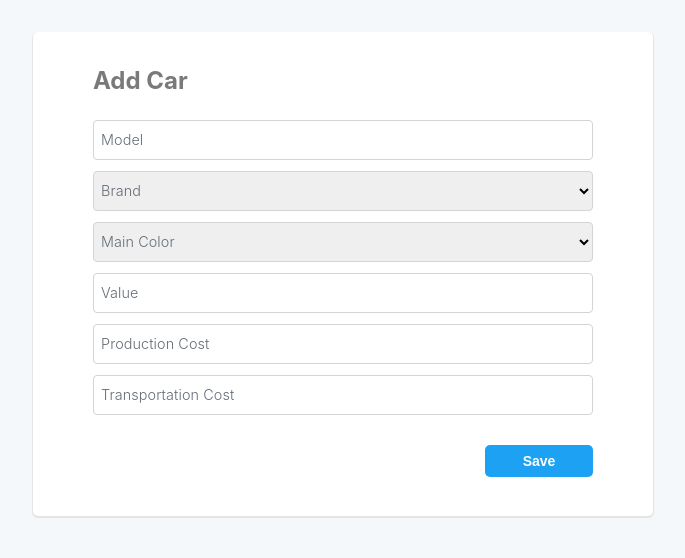
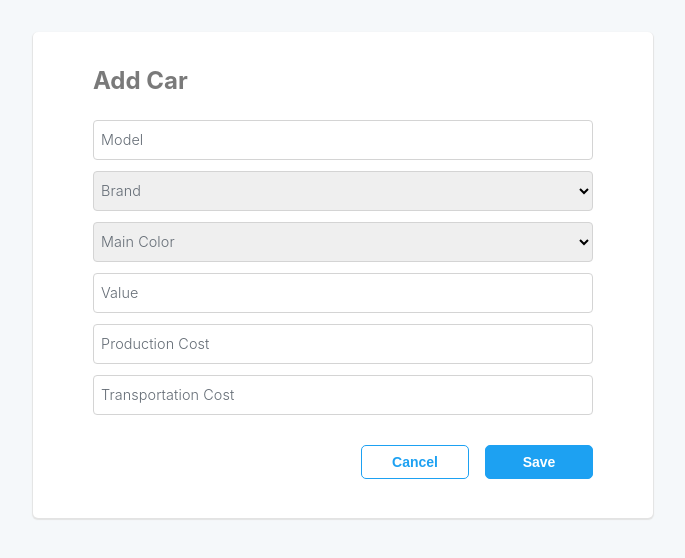
Before and after one commit to DayvsonNascimento/car-management, a React (Create React App) app: page /new in a window 1280 px wide. Shown: the top 558 px of the page, without its empty margins (297-982 px from the left). Built offline with nearby package versions, Linux system fonts and the light colour scheme.

Commit message:
feat: add cancel button, add routes

```diff
--- a/src/components/AddCar/AddCar.styled.ts
+++ b/src/components/AddCar/AddCar.styled.ts
@@ -15,6 +15,18 @@ export const ButtonContainer = styled.div`
   display: flex;
   justify-content: end;
   margin-top: 1.5rem;
+  gap: 1rem;
+
+  .cancel-button {
+    background-color: white;
+    color: rgb(29, 161, 242);
+    border-color: rgb(29, 161, 242);
+    border: 1px solid rgb(29, 161, 242);
+
+    &:hover {
+      background-color: rgb(244, 246, 246);
+    }
+  }
 `;
 
 export const Title = styled.h2`
--- a/src/components/AddCar/AddCar.tsx
+++ b/src/components/AddCar/AddCar.tsx
@@ -1,11 +1,12 @@
 import { useState } from 'react';
+
+import { useNavigate } from 'react-router-dom';
 
 import DefaulInput from 'components/Input/DefaultInput';
 import CustomSelect from 'components/Input/CustomSelect/Select.styled';
 import Button from 'components/Button/Button';
 
 import { Form, Title, ButtonContainer } from './AddCar.styled';
-import { Container } from 'pages/Home/HomePage.styled';
 
 import { carBrands, popularColors } from 'utils/consts';
 import { validate } from 'utils/validators/addNewCarValidator';
@@ -29,6 +30,7 @@ const AddCarPage = () => {
     productionCost: '',
     transportationCost: '',
   });
+  const navigate = useNavigate();
 
   const parseNumberInput = (event: Event) => {
     const inputValue = event?.target.value;
@@ -57,7 +59,6 @@ const AddCarPage = () => {
   const handleFocus = (property: string) => setErrors({ ...errors, [property]: '' });
 
   return (
-    <Container>
     <Form>
       <Title>Add Car</Title>
 
@@ -114,10 +115,16 @@ const AddCarPage = () => {
       />
 
       <ButtonContainer>
+        <Button
+          className={'cancel-button'}
+          disabled={false}
+          text='Cancel'
+          action={() => navigate('/')}
+        />
+
         <Button disabled={false} text='Save' action={handleSubmit} />
       </ButtonContainer>
     </Form>
-    </Container>
   );
 };
 
--- a/src/components/Button/Button.styled.ts
+++ b/src/components/Button/Button.styled.ts
@@ -14,8 +14,8 @@ export const CustomButton = styled.button`
   font-size: 14px;
   color: white;
   padding: 8px;
-  border: none;
   font-weight: 700;
+  border: 1px solid rgb(29, 161, 242) !important;
 
   &:disabled {
     cursor: auto;
--- a/src/components/Button/Button.tsx
+++ b/src/components/Button/Button.tsx
@@ -3,13 +3,14 @@ import { Container, CustomButton } from './Button.styled';
 interface ButtonProps {
   disabled: boolean;
   text: string;
+  className?: string;
   action?: () => void;
 }
 
-const Button = ({ disabled, text, action }: ButtonProps) => {
+const Button = ({ disabled, text, className, action }: ButtonProps) => {
   return (
     <Container>
-      <CustomButton type='button' disabled={disabled} onClick={action}>
+      <CustomButton className={className} type='button' disabled={disabled} onClick={action}>
         {text}
       </CustomButton>
     </Container>
--- a/src/pages/AddCar/AddCarPage.tsx
+++ b/src/pages/AddCar/AddCarPage.tsx
@@ -1,7 +1,12 @@
 import AddCar from 'components/AddCar';
+import { Container } from 'pages/Home/HomePage.styled';
 
 const AddCarPage = () => {
-  return <AddCar />;
+  return (
+    <Container>
+      <AddCar />
+    </Container>
+  );
 };
 
 export default AddCarPage;
--- a/src/routes/AppRoutes.tsx
+++ b/src/routes/AppRoutes.tsx
@@ -1,5 +1,5 @@
 import HomePage from 'pages/Home/HomePage';
-import AddCarPage from 'components/AddCar/AddCar';
+import AddCarPage from 'pages/AddCar/AddCarPage';
 
 import { Routes, Route, Navigate } from 'react-router-dom';
 
```
Lines whose indentation alone changed are shown as unchanged.
